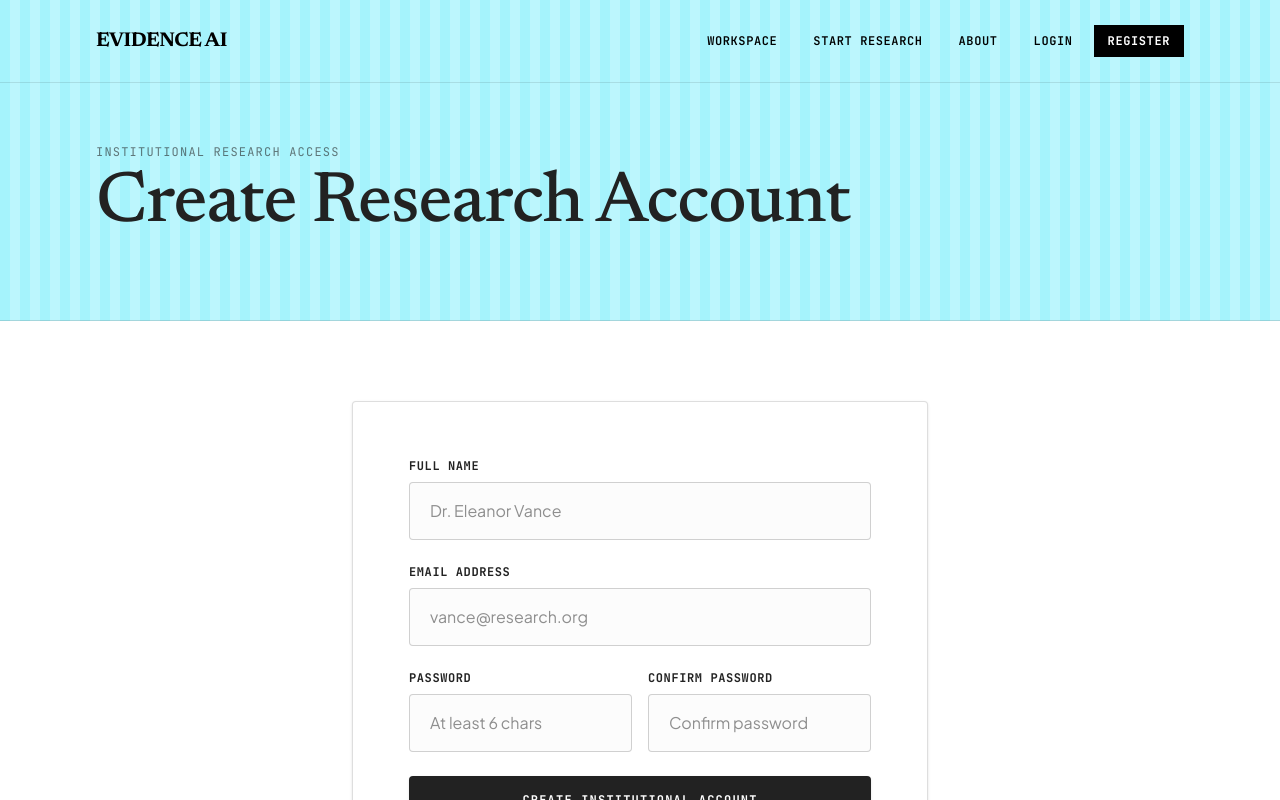
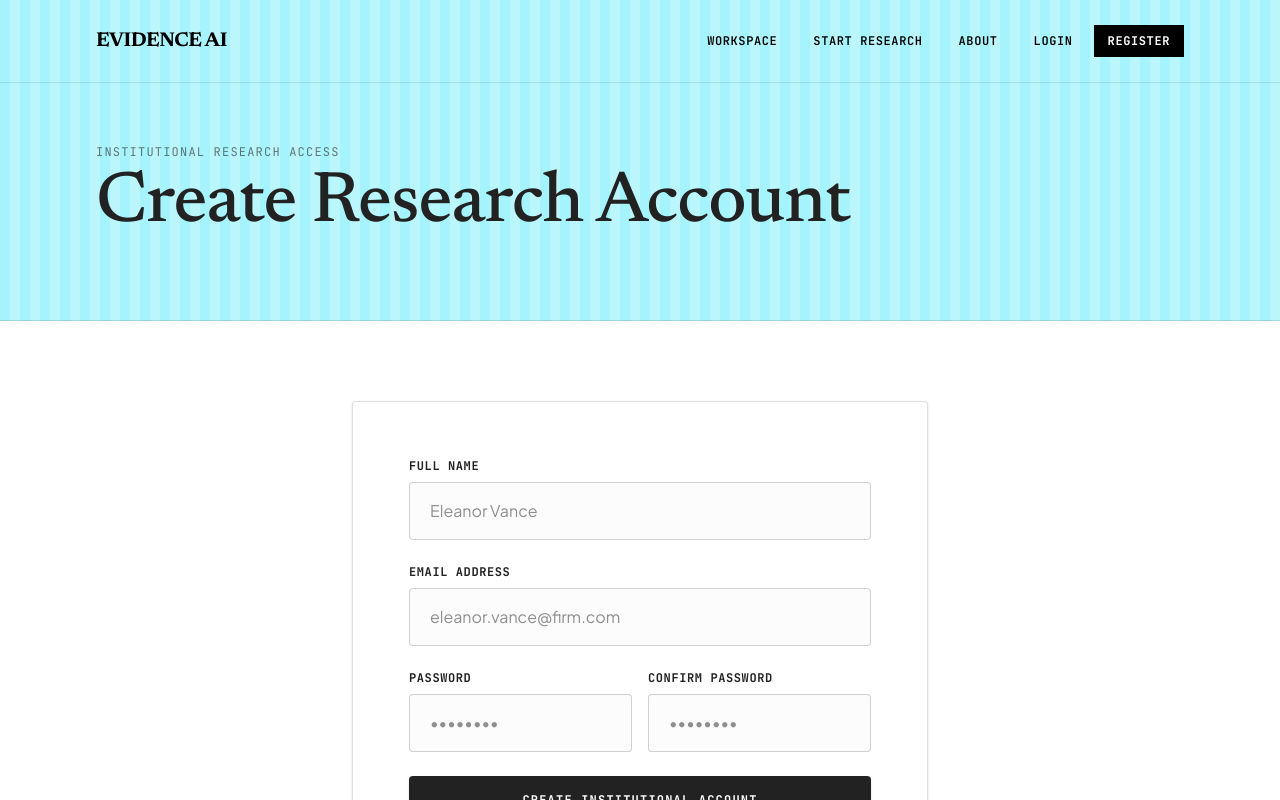
Before and after one commit to DBPB2006/AI-Project, a React (Vite) app in the folder client/: page /register in a window 1280 px wide. Shown: the top 800 px of the page. Built offline with nearby package versions, Linux system fonts and the light colour scheme.

Commit message:
Replace mock/placeholder form fields with professional investment portal credentials

```diff
--- a/client/src/pages/Login.jsx
+++ b/client/src/pages/Login.jsx
@@ -66,7 +66,7 @@ const Login = () => {
                 type="email"
                 value={email}
                 onChange={(e) => setEmail(e.target.value)}
-                placeholder="researcher@institution.com"
+                placeholder="analyst@firm.com"
                 className="w-full px-5 py-4 rounded bg-[#fcfcfc] text-v-dark border border-v-dark/20 focus:outline-none focus:ring-2 focus:ring-v-dark focus:bg-white transition-all font-sans"
                 required
               />
--- a/client/src/pages/Register.jsx
+++ b/client/src/pages/Register.jsx
@@ -75,7 +75,7 @@ const Register = () => {
                 type="text"
                 value={name}
                 onChange={(e) => setName(e.target.value)}
-                placeholder="Dr. Eleanor Vance"
+                placeholder="Eleanor Vance"
                 className="w-full px-5 py-4 rounded bg-[#fcfcfc] text-v-dark border border-v-dark/20 focus:outline-none focus:ring-2 focus:ring-v-dark focus:bg-white transition-all font-sans"
                 required
               />
@@ -89,7 +89,7 @@ const Register = () => {
                 type="email"
                 value={email}
                 onChange={(e) => setEmail(e.target.value)}
-                placeholder="vance@research.org"
+                placeholder="eleanor.vance@firm.com"
                 className="w-full px-5 py-4 rounded bg-[#fcfcfc] text-v-dark border border-v-dark/20 focus:outline-none focus:ring-2 focus:ring-v-dark focus:bg-white transition-all font-sans"
                 required
               />
@@ -104,7 +104,7 @@ const Register = () => {
                   type="password"
                   value={password}
                   onChange={(e) => setPassword(e.target.value)}
-                  placeholder="At least 6 chars"
+                  placeholder="••••••••"
                   className="w-full px-5 py-4 rounded bg-[#fcfcfc] text-v-dark border border-v-dark/20 focus:outline-none focus:ring-2 focus:ring-v-dark focus:bg-white transition-all font-sans"
                   required
                 />
@@ -118,7 +118,7 @@ const Register = () => {
                   type="password"
                   value={confirmPassword}
                   onChange={(e) => setConfirmPassword(e.target.value)}
-                  placeholder="Confirm password"
+                  placeholder="••••••••"
                   className="w-full px-5 py-4 rounded bg-[#fcfcfc] text-v-dark border border-v-dark/20 focus:outline-none focus:ring-2 focus:ring-v-dark focus:bg-white transition-all font-sans"
                   required
                 />
```
